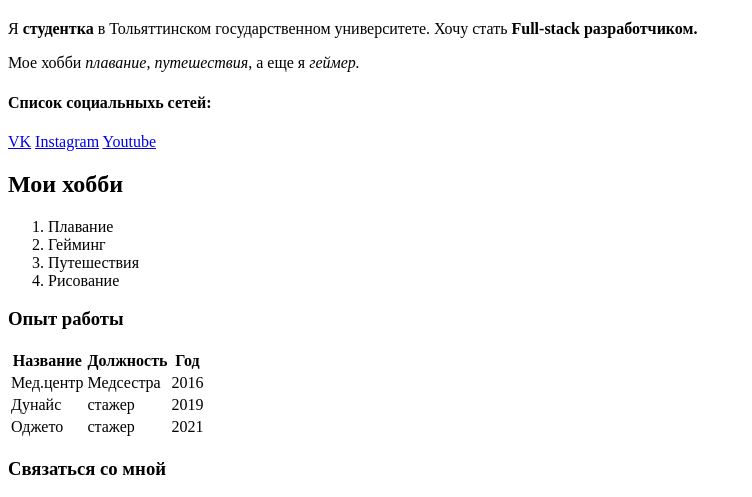
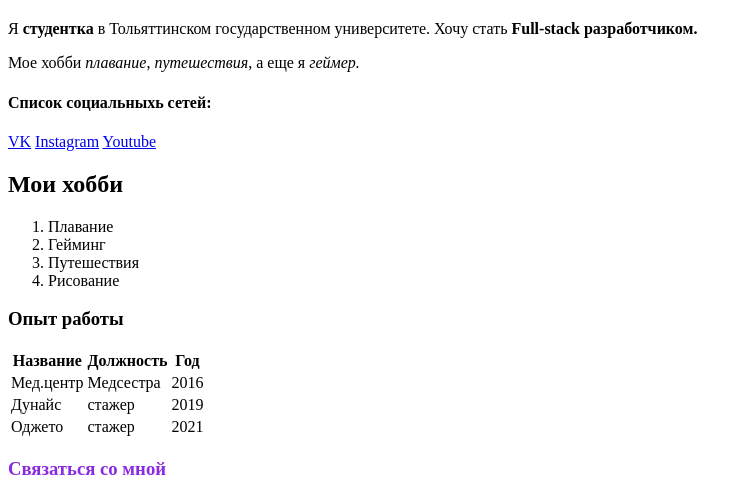
Before and after one commit to annaterekhova78/HTML-Course-, a plain HTML site: page index.html in a window 1280 px wide. Shown: the part 299-796 px from the top of the page, without its empty margins (0-752 px from the left). Drawn offline with Linux system fonts and the light colour scheme.

Commit message:
working with css

```diff
--- a/index.html
+++ b/index.html
@@ -2,6 +2,7 @@
 <html lang="en">
 
 <head>
+    <link href="style.css" rel="stylesheet">
     <meta charset="UTF-8">
     <meta http-equiv="X-UA-Compatible" content="IE-edge">
     <meta name="viewport" content="width=device-width, inital-scale=1.0">
@@ -59,7 +60,7 @@
         </tbody>
     </table>
 
-        <h3>Связаться со мной</h3>
+        <h3 class="forum">Связаться со мной</h3>
         <form action="/">
             <div>
                 <label for="name">Ваше имя</label>
--- a/style.css
+++ b/style.css
@@ -0,0 +1,3 @@
+.forum {
+    color: blueviolet;
+}
```
